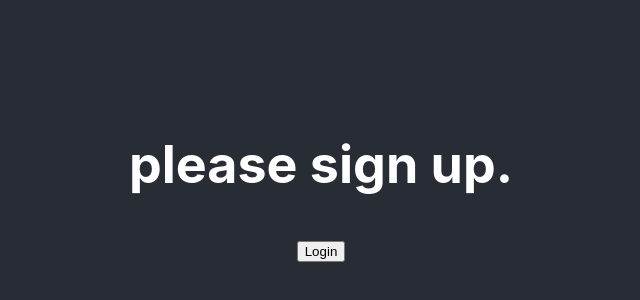
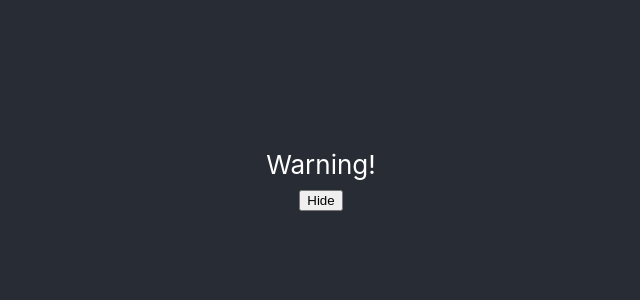
Before and after one commit to eshellster/react-w3resource, a React (Create React App) app: page / in a window 1280 px wide. Shown: the part 220-520 px from the top of the page, without its empty margins (319-959 px from the left). Built offline with nearby package versions, Linux system fonts and the light colour scheme.

Commit message:
구성요소 렌더링 방지

```diff
--- a/src/App.js
+++ b/src/App.js
@@ -1,12 +1,12 @@
 import React from "react";
 import "./App.css";
-import LoginControl from "./component/LoginControl";
+import Page from "./component/WarningBanner";
 
 function App() {
   return (
     <div className="App">
       <header className="App-header">
-        <LoginControl />
+        <Page />
       </header>
     </div>
   );
--- /dev/null
+++ b/src/component/WarningBanner.js
@@ -0,0 +1,34 @@
+import React from "react";
+
+function WarningBanner(props) {
+  if (!props.warn) {
+    return null;
+  }
+  return <div className="warning">Warning!</div>;
+}
+
+class Page extends React.Component {
+  constructor(props) {
+    super(props);
+    this.state = { showWarning: true };
+    this.handleToggleClick = this.handleToggleClick.bind(this);
+  }
+  handleToggleClick() {
+    this.setState((state) => ({
+      showWarning: !state.showWarning,
+    }));
+  }
+
+  render() {
+    return (
+      <div>
+        <WarningBanner warn={this.state.showWarning} />
+        <button onClick={this.handleToggleClick}>
+          {this.state.showWarning ? "Hide" : "Show"}
+        </button>
+      </div>
+    );
+  }
+}
+
+export default Page;
```
